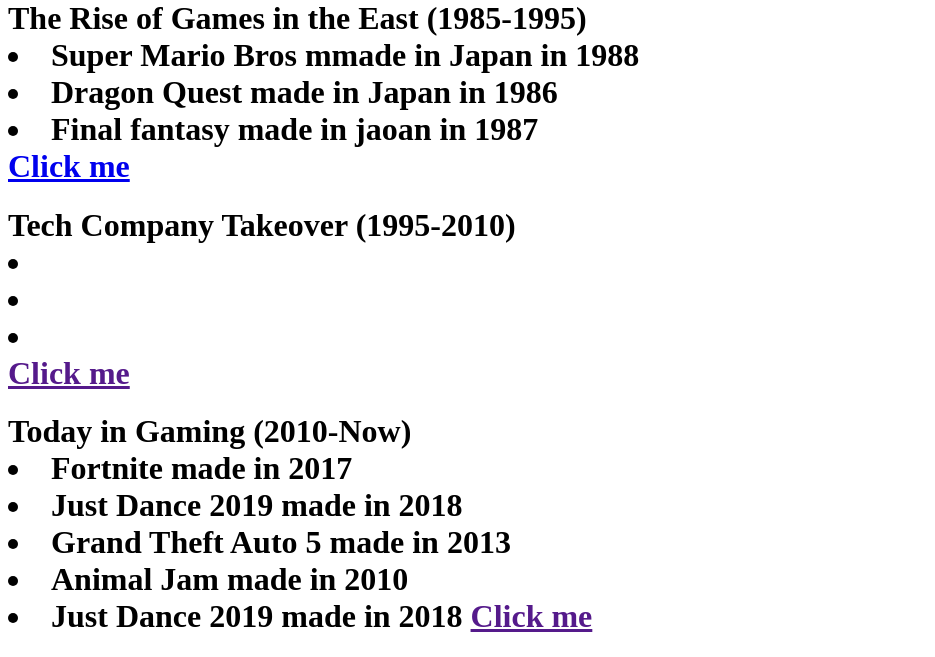
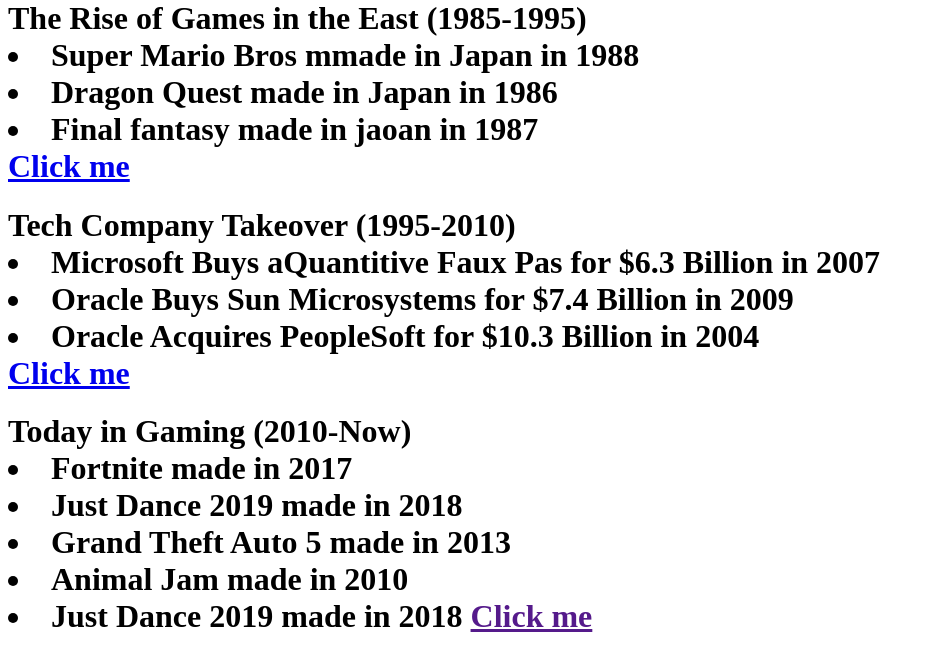
Before and after one commit to 22ciera-santos/22ciera-santos.github.io, a plain HTML site: page historyofgaming.html in a window 1280 px wide. Shown: the part 876-1533 px from the top of the page, without its empty margins (0-935 px from the left). Drawn offline with Linux system fonts and the light colour scheme.

Commit message:
Update historyofgaming.html

```diff
--- a/historyofgaming.html
+++ b/historyofgaming.html
@@ -30,10 +30,10 @@
       <li>Final fantasy made in jaoan in 1987</li>
 <a href="https://kotaku.com/the-31-most-important-japanese-games-ever-made-1782936854">Click me</a>
   <h1>Tech Company Takeover (1995-2010)</hi>
-      <li></li>
-      <li></1i>
-      <li></li>
-<a href="">Click me</a>
+      <li>Microsoft Buys aQuantitive Faux Pas for $6.3 Billion in 2007</li>
+      <li>Oracle Buys Sun Microsystems for $7.4 Billion in 2009</1i>
+      <li>Oracle Acquires PeopleSoft for $10.3 Billion in 2004</li>
+<a href="https://www.pcmag.com/feature/363939/the-biggest-tech-mergers-and-acquisitions-of-all-time/13">Click me</a>
   <h1>Today in Gaming (2010-Now)</hi>
       <li>Fortnite made in 2017</li>
       <li>Just Dance 2019 made in 2018</1i>
```
